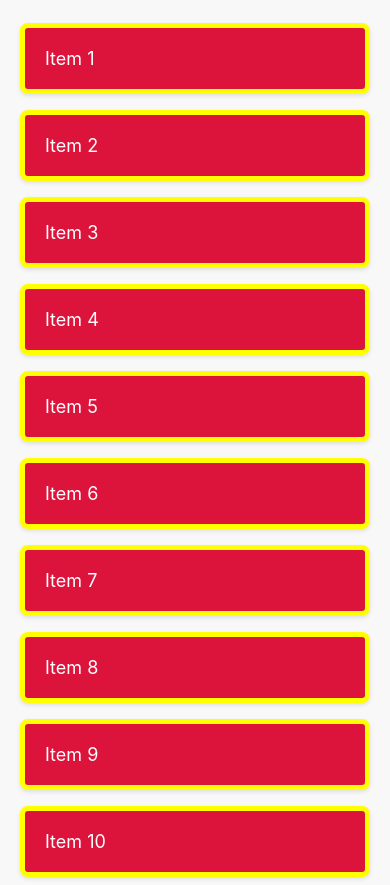
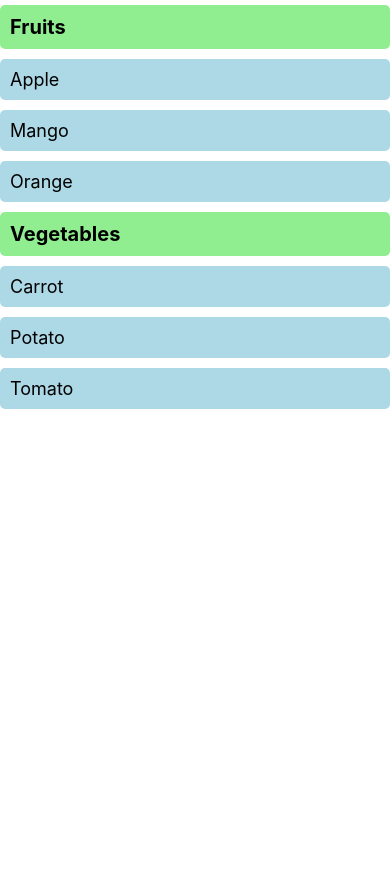
Before and after one commit to Efty131/React-native-learning, a React Native app: screen / in a window 390 px wide. After the commit the page ends 844 px from the top, so only its background shows below. Built offline with nearby package versions, Linux system fonts and the light colour scheme.

Commit message:
SectionListScreen

```diff
--- a/App.jsx
+++ b/App.jsx
@@ -1,11 +1,11 @@
 import { View } from 'react-native'
 import React from 'react';
-import FlatListScreen from './src/components/flatListScreen';
+import SectionListScreen from './src/components/SectionListScreen';
 const App = () => {
 
   return (
     <View>
-      <FlatListScreen />
+      <SectionListScreen />
     </View>
   )
 }
--- /dev/null
+++ b/src/components/SectionListScreen.jsx
@@ -0,0 +1,76 @@
+import { View, Text, SectionList, StyleSheet } from 'react-native';
+import React from 'react';
+
+const listItems = [
+    // Nested array 👇
+    {
+        title : 'Fruits',
+        data : [
+            { id: 1, name: 'Apple' },
+            { id: 2, name: 'Mango' },
+            { id: 3, name: 'Orange' },
+        ]
+    },
+    {
+        title : 'Vegetables',
+        data : [
+            { id: 4, name: 'Carrot' },
+            { id: 5, name: 'Potato' },
+            { id: 6, name: 'Tomato' },
+        ]
+    },
+]
+
+const SectionListScreen = () => {
+
+    const renderItem = ({ item }) => (
+        <View style={styles.item}>
+            <Text style={styles.title}>{item.name}</Text>
+        </View>
+    );
+
+    const renderSectionHeader = ({section}) => (
+        <View style={styles.header}>
+            <Text style={styles.headerTitle}>{section.title}</Text>
+        </View>
+    );
+
+  return (
+    <View>
+      <SectionList
+      sections={listItems}
+      renderItem={renderItem}
+      renderSectionHeader={renderSectionHeader}
+      keyExtractor={(item) => item.id} />
+       {/* keyExtractor is for performance opt. */}
+    </View>
+  )
+}
+
+const styles = StyleSheet.create({
+    container : {
+        backgroundColor: '#f0f0f0',
+        paddingTop: 15,
+    },
+    item : {
+        backgroundColor: '#add8e6',
+        padding: 10,
+        marginVertical: 5,
+        borderRadius: 5,
+    },
+    title: {
+        fontSize: 18,
+    },
+    header: {
+        backgroundColor: '#90ee90',
+        padding: 10,
+        borderRadius: 5,
+        marginVertical: 5,
+    },
+    headerTitle : {
+        fontSize: 20,
+        fontWeight: 'bold',
+    },
+});
+
+export default SectionListScreen;
```
